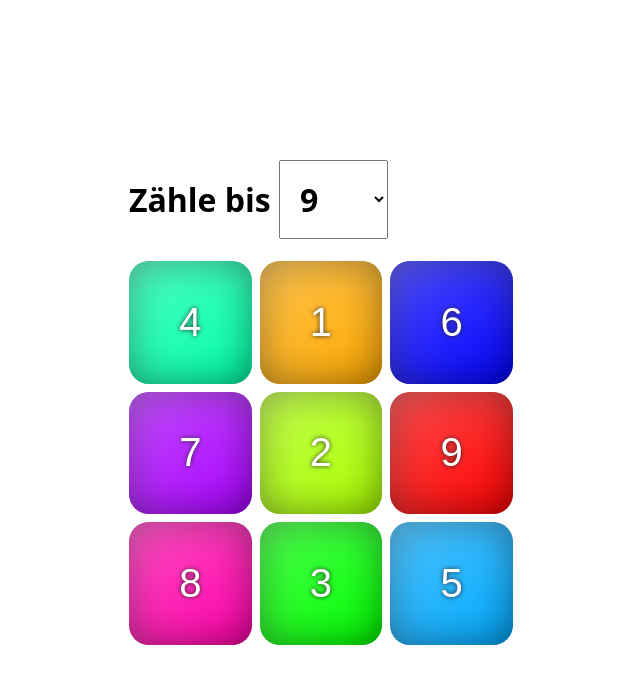
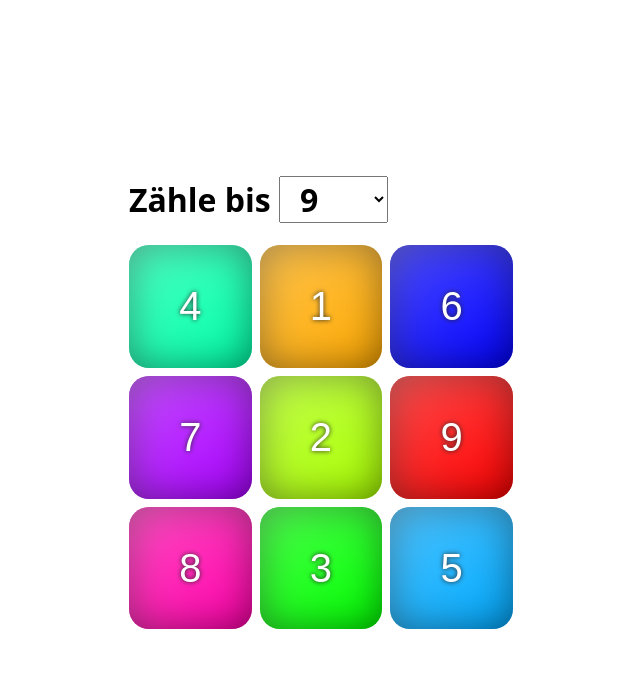
Before and after one commit to andreasschrottenbaum/counting, a Svelte app: page / in a window 1280 px wide. Shown: the top 684 px of the page, without its empty margins (319-959 px from the left). Built offline with nearby package versions, Linux system fonts and the light colour scheme.

Commit message:
added level advancing

```diff
--- a/src/App.svelte
+++ b/src/App.svelte
@@ -94,6 +94,11 @@
       <p>Deine Punkte: {endpoints}</p>
 
       <button onclick={game.restart}>Erneut Spielen</button>
+      {#if gameWon}
+        <button onclick={() => (level = Math.pow(Math.sqrt(level) + 1, 2))}
+          >Nächstes Level</button
+        >
+      {/if}
     </div>
   </div>
 </main>
@@ -109,7 +114,7 @@
     font-size: 1em;
     font-family: inherit;
     font-weight: bold;
-    padding: 0.5em;
+    padding: 0 0.5em;
   }
 
   .endcard {
```
